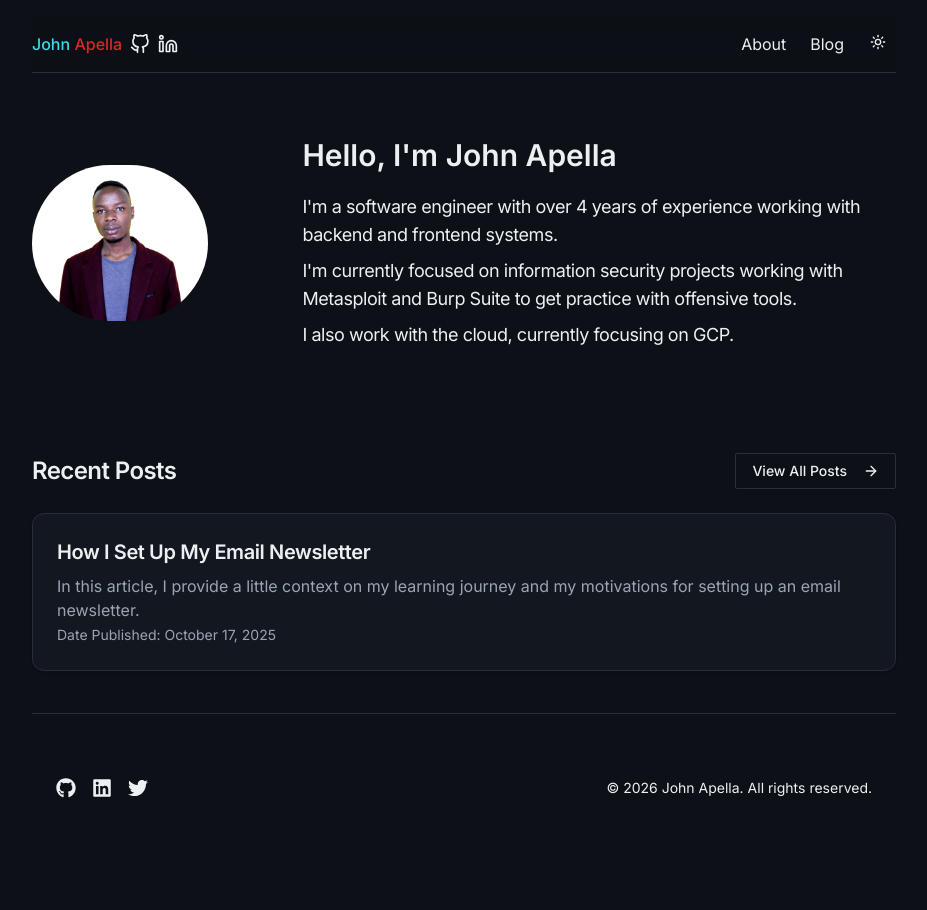
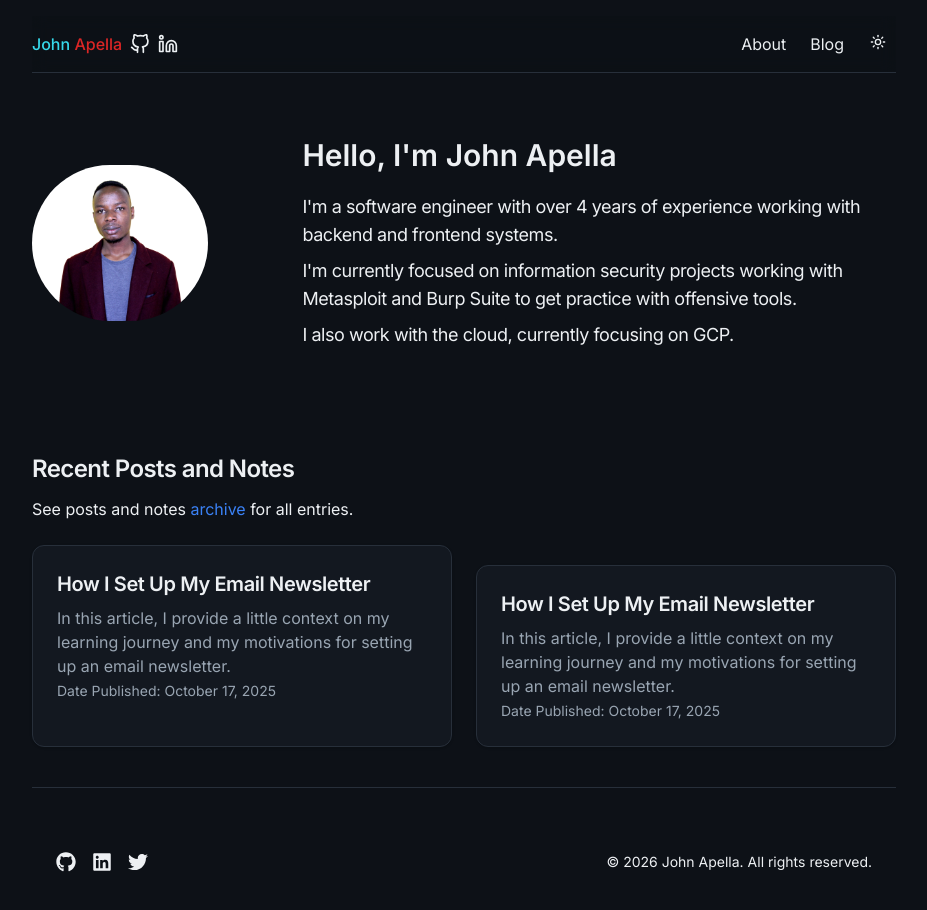
Before and after one commit to apella1/next-portfolio, a Next.js app: page / in a window 1280 px wide. Shown: the top 910 px of the page, without its empty margins (176-1103 px from the left). Before the commit the page ends 846 px from the top, so only its background shows below. Built offline with nearby package versions, Linux system fonts and the light colour scheme; some icons are missing.

Commit message:
feat: set up recent notes and posts

```diff
--- a/app/page.tsx
+++ b/app/page.tsx
@@ -1,4 +1,4 @@
-import RecentPosts from "@/components/home/recent-posts";
+import RecentPostsAndNotes from "@/components/home/recent-posts-and-notes";
 import { getPosts } from "@/utils/posts";
 import HomeHeader from "@/components/home/home-header";
 import { getNotes } from "@/utils/notes";
@@ -10,7 +10,7 @@ export default async function Home() {
   return (
     <main className="min-h-[80vh]">
       <HomeHeader />
-      <RecentPosts posts={posts} notes={notes} />
+      <RecentPostsAndNotes posts={posts} notes={notes} />
     </main>
   );
 }
--- /dev/null
+++ b/components/home/recent-posts-and-notes.tsx
@@ -0,0 +1,64 @@
+import PostCard from "../blog/post-card";
+import Link from "next/link";
+import { Post } from "@/types/post";
+
+interface RecentPostsProps {
+  posts: Post[];
+  notes: Post[];
+}
+
+const RecentPostsAndNotes = ({ posts, notes }: RecentPostsProps) => {
+  const recentPosts = posts
+    .filter((post: Post) => post.isPublished)
+    .sort(
+      (a: Post, b: Post) =>
+        new Date(b.publishedAt).getTime() - new Date(a.publishedAt).getTime(),
+    )
+    .slice(0, 3);
+
+  const recentNotes = posts
+    .filter((post: Post) => post.isPublished)
+    .sort(
+      (a: Post, b: Post) =>
+        new Date(b.publishedAt).getTime() - new Date(a.publishedAt).getTime(),
+    )
+    .slice(0, 3);
+
+  if (recentPosts.length === 0 && recentNotes.length === 0) {
+    return null;
+  }
+
+  return (
+    <section className="container space-y-6 py-8 md:py-10">
+      <div className="flex flex-col space-y-3">
+        <h2 className="lg:text-2xl font-semibold tracking-tight">
+          Recent Posts and Notes
+        </h2>
+        <p>
+          See posts and notes{" "}
+          <Link href="/blog" className="text-blue-500">
+            archive
+          </Link>{" "}
+          for all entries.
+        </p>
+      </div>
+      <section className="flex flex-col space-y-5 lg:flex-row space-x-6">
+        <div className="grid gap-4">
+          {recentPosts.slice(0, 1).map((post) => (
+            <PostCard key={post.slug} post={post} />
+          ))}
+          {recentPosts.slice(1).map((post) => (
+            <PostCard key={post.slug} post={post} />
+          ))}
+        </div>
+        <div className="grid gap-4">
+          {recentNotes.map((post) => (
+            <PostCard key={post.slug} post={post} />
+          ))}
+        </div>
+      </section>
+    </section>
+  );
+};
+
+export default RecentPostsAndNotes;
--- a/components/home/recent-posts.tsx
+++ /dev/null
@@ -1,45 +0,0 @@
-import PostCard from "../blog/post-card";
-import { Button } from "@/components/ui/button";
-import Link from "next/link";
-import { ArrowRight } from "lucide-react";
-import { Post } from "@/types/post";
-
-interface RecentPostsProps {
-  posts: Post[];
-}
-
-const RecentPosts = ({ posts }: RecentPostsProps) => {
-  const recentPosts = posts
-    .filter((post: Post) => post.isPublished)
-    .sort(
-      (a: Post, b: Post) =>
-        new Date(b.publishedAt).getTime() - new Date(a.publishedAt).getTime(),
-    )
-    .slice(0, 3);
-
-  if (recentPosts.length === 0) {
-    return null;
-  }
-
-  return (
-    <section className="container space-y-6 py-8 md:py-10">
-      <div className="flex items-center justify-between">
-        <h2 className="lg:text-2xl font-semibold tracking-tight">
-          Recent Posts
-        </h2>
-        <Button asChild variant="outline">
-          <Link href="/blog">
-            View All Posts <ArrowRight className="ml-2 h-4 w-4" />
-          </Link>
-        </Button>
-      </div>
-      <div className="grid gap-4">
-        {recentPosts.map((post) => (
-          <PostCard key={post.slug} post={post} />
-        ))}
-      </div>
-    </section>
-  );
-};
-
-export default RecentPosts;
```
